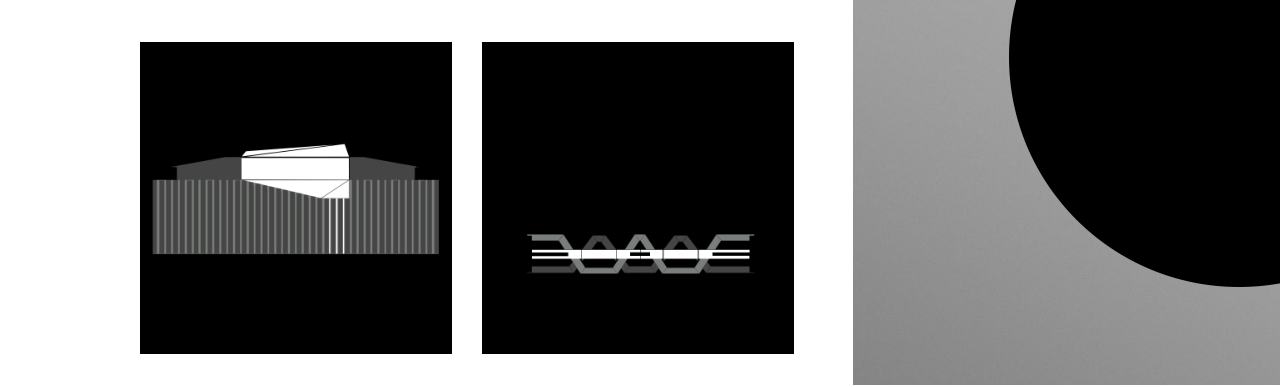
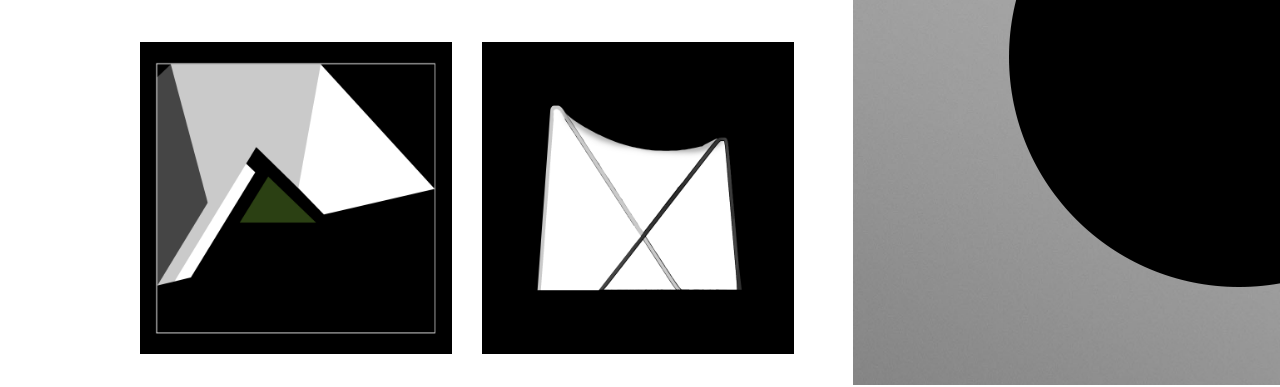
Before and after one commit to jonathancheng6/official, a plain HTML site: page index.html in a window 1280 px wide. Shown: the part 415-802 px from the top of the page. Drawn offline with Linux system fonts and the light colour scheme.

Commit message:
home page edit 1/12 part 2
corrections for thumbnails

```diff
--- a/index.html
+++ b/index.html
@@ -86,7 +86,7 @@
 
 
     <li class="grid-item">
-      <img src="img/portfolio/parasitethumbnail.jpg">
+      <img src="img/portfolio/growcenterthumbnail.jpg">
         <a href="growcenter.html" onclick="function()">
           <div class="grid-hover">
             <h1>Grow Collective|Urban Agriculture Center</h1>
@@ -95,7 +95,7 @@
         </a>
     </li>
     <li class="grid-item">
-      <img src="img/portfolio/spanthumbnail.jpg">
+      <img src="img/portfolio/hoopthumbnail.jpg">
         <a href="hoophouse.html" onclick="function()">
           <div class="grid-hover">
             <h1>Grow Collective|Hoop House|Concau</h1>
```
